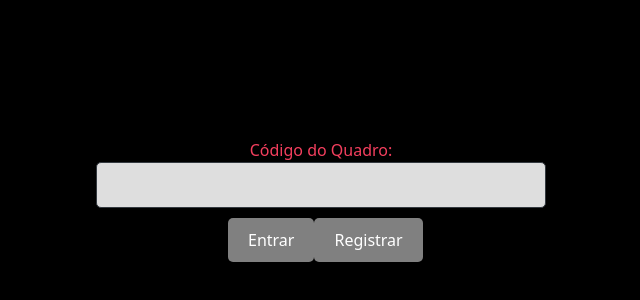
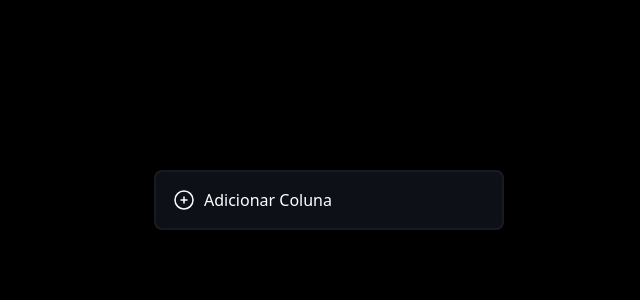
Before and after one commit to LenonAnthony/kanban.github.io, a React (Vite) app in the folder project-setup/: page / in a window 1280 px wide. Shown: the part 200-500 px from the top of the page, without its empty margins (319-959 px from the left). Built offline with nearby package versions, Linux system fonts and the light colour scheme.

Commit message:
retirando login

```diff
--- a/project-setup/src/App.tsx
+++ b/project-setup/src/App.tsx
@@ -1,24 +1,20 @@
 import './App.css';
-import { useState } from 'react';
+// import { useState } from 'react';
 import KanbanBoard from './components/KanbanBoard';
-import Login from './components/Login';
+// import Login from './components/Login';
 
 function App() {
-  const [isAuthenticated, setIsAuthenticated] = useState(false);
+  // const [isAuthenticated, setIsAuthenticated] = useState(false);
 
   // Esta função normalmente envolveria a verificação de credenciais contra um banco de dados
-  const handleLogin = () => {
+  // const handleLogin = () => {
     // Simula um login bem-sucedido
-    setIsAuthenticated(true);
-  };
+    //setIsAuthenticated(true);
+  //};
 
   return (
     <div className="App">
-      {isAuthenticated ? (
         <KanbanBoard />
-      ) : (
-        <Login onLogin={handleLogin} />
-      )}
     </div>
   );
 }
```
Also changed, not shown: 2 other files (tests, documents, lock files or other folders).
